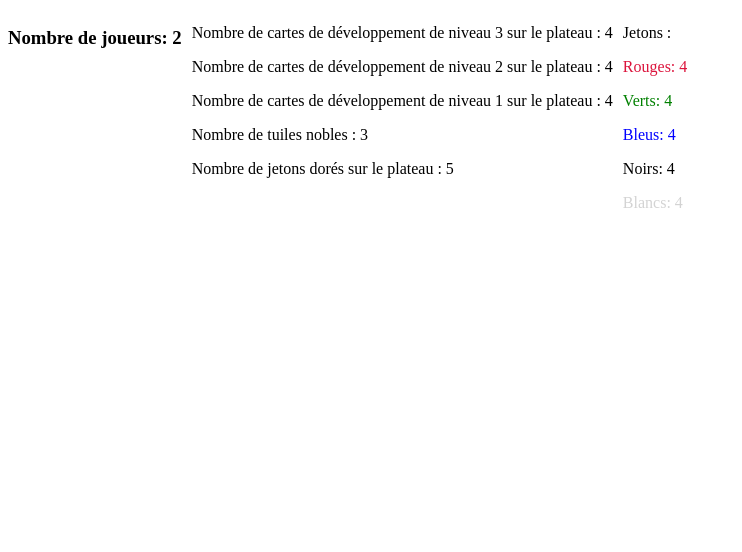
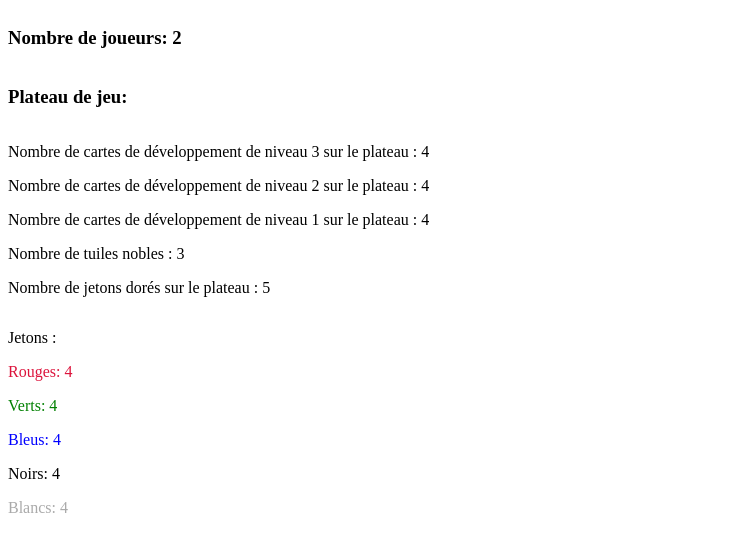
Before and after one commit to Alexandre-Hilaire/Splendor_game, a Django app: page /splendor/getGame/ in a window 1280 px wide. Shown: the top 552 px of the page, without its empty margins (0-742 px from the left). Run offline with Django 4.2, Linux system fonts and the light colour scheme.

Commit message:
html plateau view

```diff
--- a/splendor_game/templates/get_game.html
+++ b/splendor_game/templates/get_game.html
@@ -4,10 +4,11 @@
     <meta charset="UTF-8">
     <title>Game</title>
 </head>
-<body style="display:flex">
+<body style="display:flex; flex-direction: column">
+    <h3>Nombre de joueurs: {{number_of_players}}</h3>
     <section style="margin-right: 10px">
-        <h3>Nombre de joueurs: {{number_of_players}}</h3>
     </section>
+    <h3> Plateau de jeu:</h3>
     <section style="margin-right: 10px">
         <p>Nombre de cartes de développement de niveau 3 sur le plateau : {{number_card_exposed_per_level.3}}</p>
         <p>Nombre de cartes de développement de niveau 2 sur le plateau : {{number_card_exposed_per_level.2}}</p>
@@ -16,12 +17,13 @@
         <p>Nombre de jetons dorés sur le plateau : {{gold_coin}}</p>
     </section>
     <section style="margin-right: 10px">
+<!--    <section >-->
         <p>Jetons :</p>
         <p style="color: crimson">Rouges: {{red_coins}}</p>
         <p style="color: green">Verts: {{green_coins}}</p>
         <p style="color: blue">Bleus: {{blue_coins}}</p>
         <p style="color: black">Noirs: {{black_coins}}</p>
-        <p style="color: lightgrey">Blancs: {{white_coins}}</p>
+        <p style="color: #AAA">Blancs: {{white_coins}}</p>
     </section>
 </body>
 </html>
```
